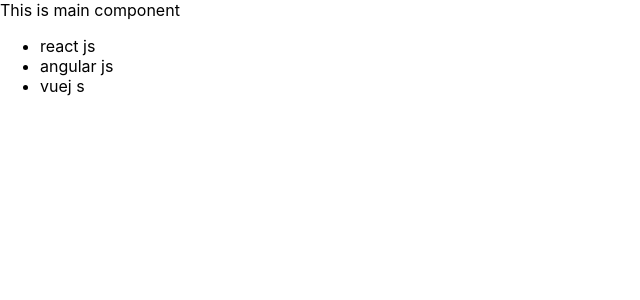
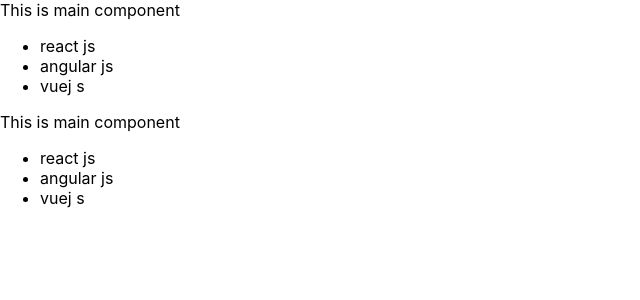
Before and after one commit to Gathsara2002/Learning-React, a React (Create React App) app: page / in a window 1280 px wide. Shown: the top 300 px of the page, without its empty margins (0-640 px from the left). Built offline with nearby package versions, Linux system fonts and the light colour scheme.

Commit message:
Content updated with jsx fragment

```diff
--- a/src/App.js
+++ b/src/App.js
@@ -4,7 +4,11 @@
 
 function App() {
   return (
-  <Main></Main>
+    //jsx fragment
+    <>
+      <Main></Main>
+      <Main />
+    </>
   );
 }
 
```
